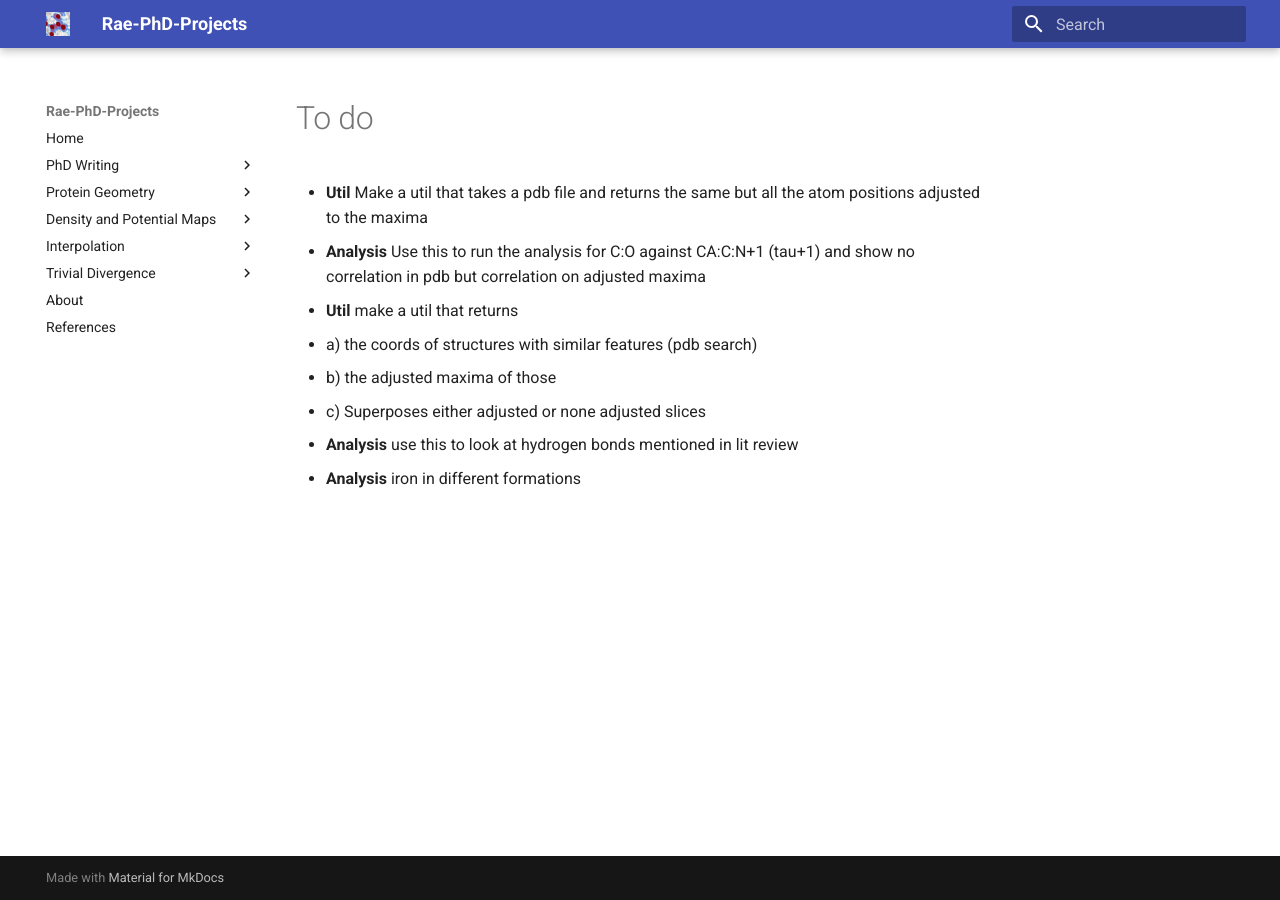
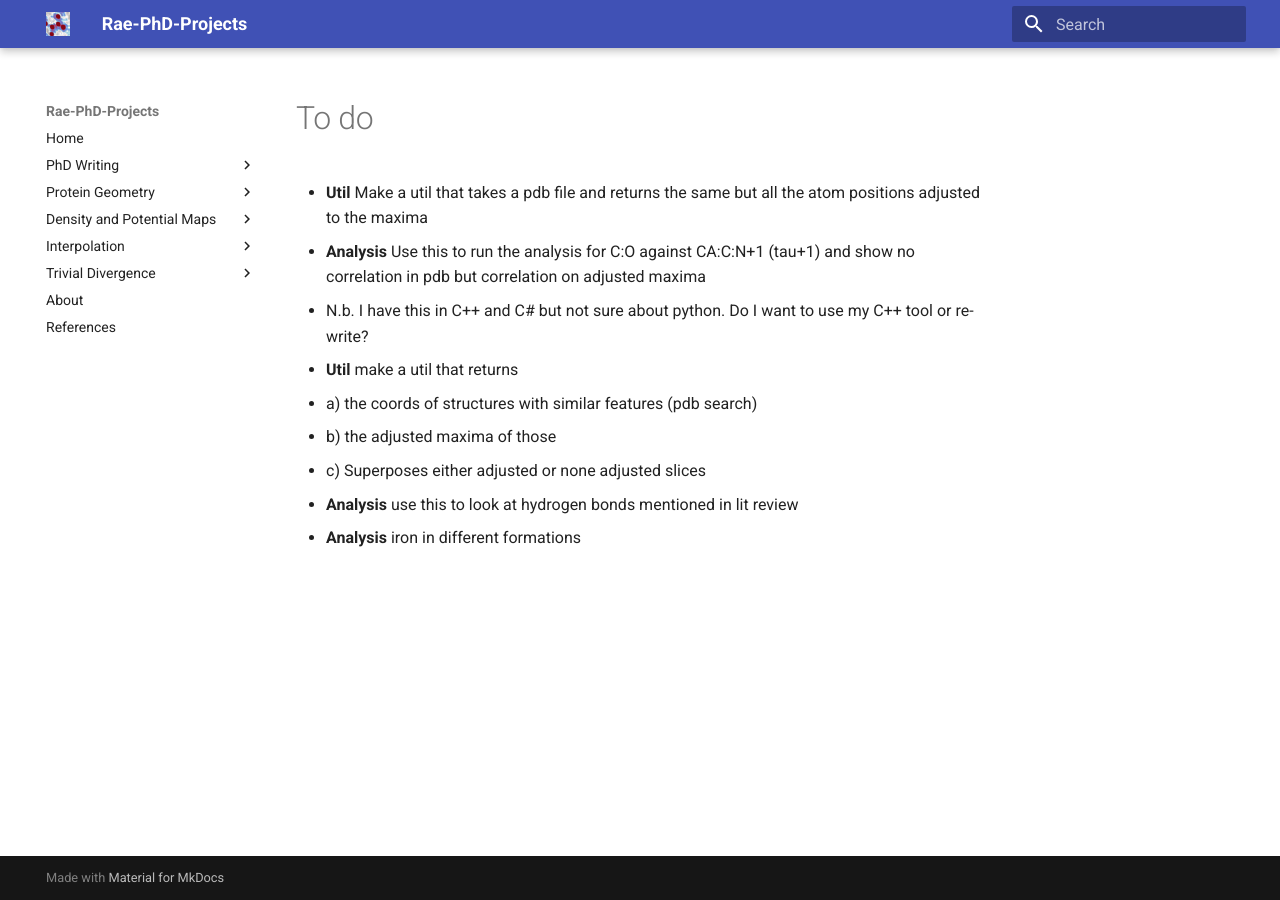
Before and after one commit to rae-gh/rae, an MkDocs documentation site: the page built from docs/todo.md, in a window 1280 px wide. Built offline with MkDocs 1.6.1 and Material for MkDocs 9.7.7, drawn with Linux system fonts in a browser that asks for light colours.

Commit message:
Update todo.md

```diff
--- a/docs/todo.md
+++ b/docs/todo.md
@@ -2,6 +2,7 @@
 
 - **Util** Make a util that takes a pdb file and returns the same but all the atom positions adjusted to the maxima
   - **Analysis** Use this to run the analysis for C:O against CA:C:N+1 (tau+1) and show no correlation in pdb but correlation on adjusted maxima
+  - N.b. I have this in C++ and C# but not sure about python. Do I want to use my C++ tool or re-write?
 
 - **Util** make a util that returns
   - a) the coords of structures with similar features (pdb search)
```
